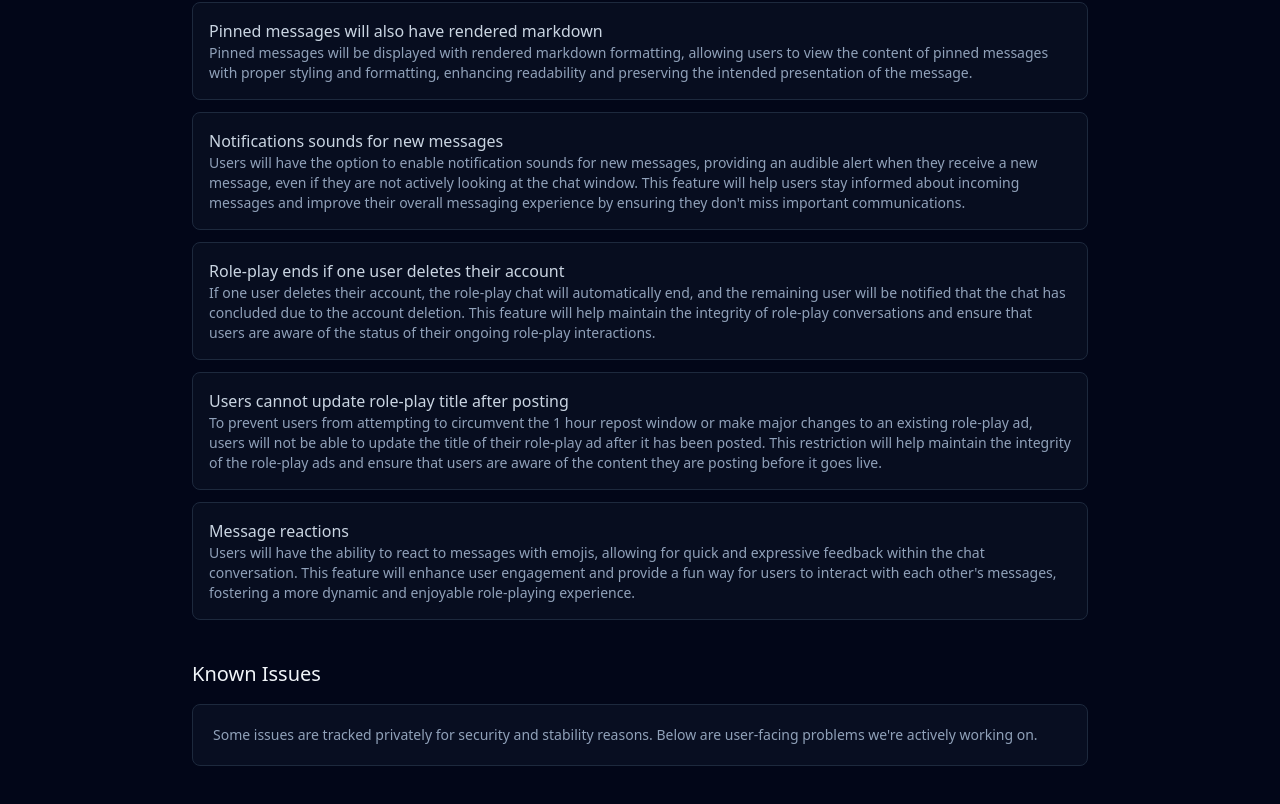
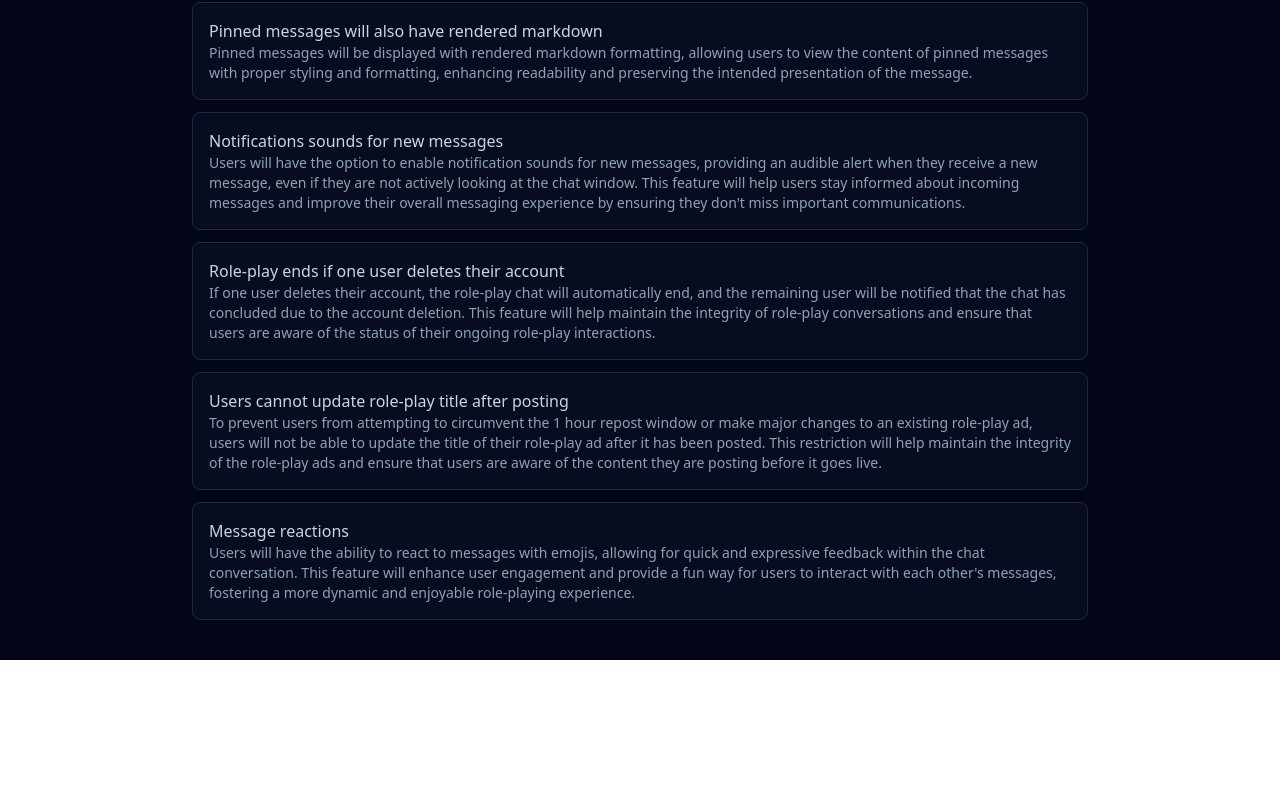
Before and after one commit to Hairum-Qureshi/story-roleplay-app, a React (Vite) app in the folder apps/frontend/: page /updates-changelog in a window 1280 px wide. Shown: the part 4836-5640 px from the top of the page. After the commit the page ends 5496 px from the top, so only its background shows below. Built offline with nearby package versions, Linux system fonts and the light colour scheme; no server answers.

Commit message:
removed 'known issues' section entirely

```diff
--- a/apps/frontend/src/pages/UpdatesAndChangelog.tsx
+++ b/apps/frontend/src/pages/UpdatesAndChangelog.tsx
@@ -57,18 +57,6 @@ export default function UpdatesAndChangelog() {
             ))}
           </ul>
         </section>
-
-        {/* Known Issues */}
-        <section className="space-y-4">
-          <h2 className="text-xl font-medium text-slate-100">Known Issues</h2>
-
-          <div className="rounded-lg border border-slate-800 bg-slate-900/50 p-5 space-y-3">
-            <p className="text-sm text-slate-400">
-              Some issues are tracked privately for security and stability
-              reasons. Below are user-facing problems we're actively working on.
-            </p>
-          </div>
-        </section>
       </div>
     </div>
   );
```
